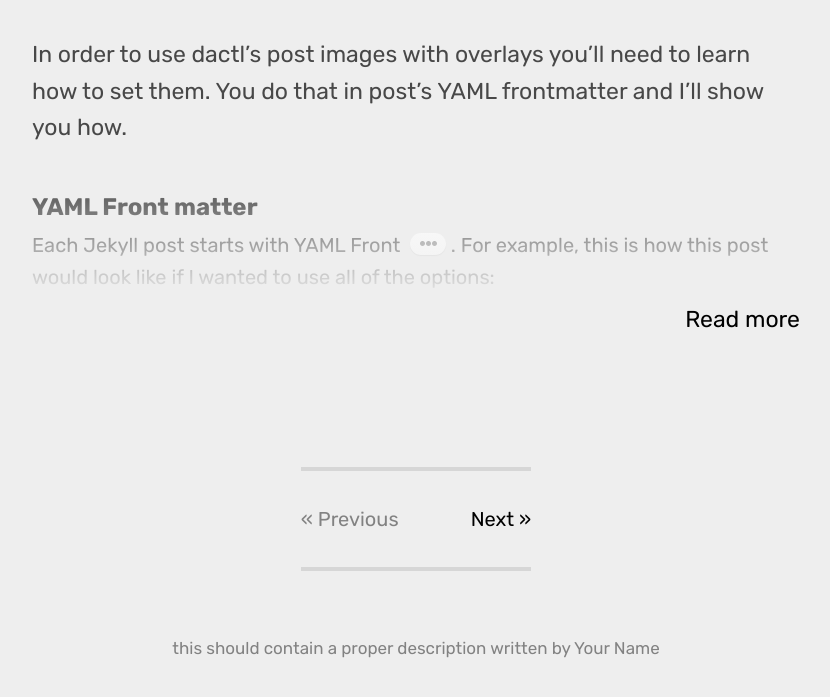
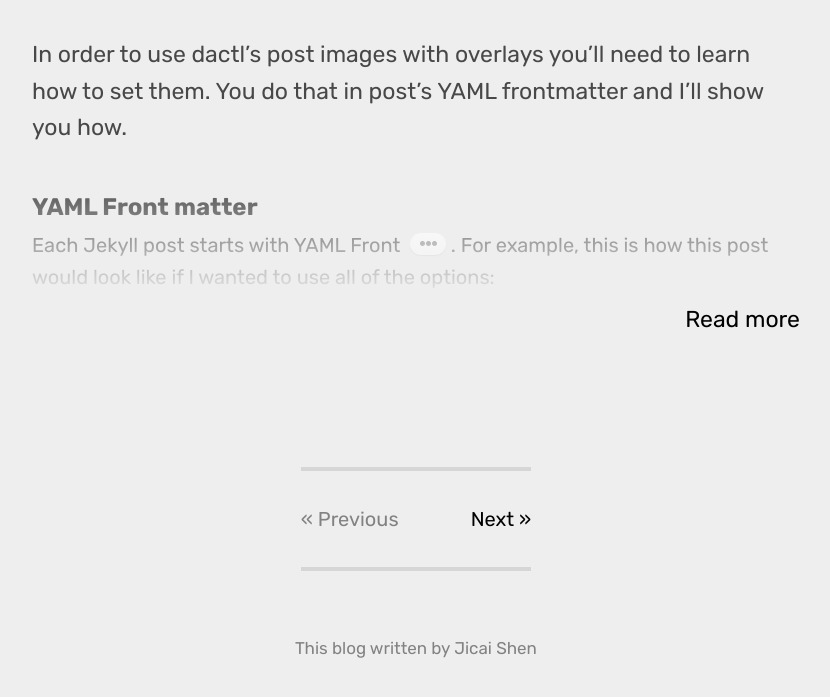
Before and after one commit to shenjicai/shenjicai.github.io, a Jekyll site: the page built from index.html, in a window 1280 px wide and 900 px high, scrolled down 3816 px, cut to the strip 173-870 px from the top of the window. Shown: the whole strip, without its empty margins (224-1054 px from the left). Built offline with Jekyll 4.4.1, drawn with Linux system fonts in a browser that asks for light colours; some web fonts are replaced; the list of posts is cut into pages by our own code; some of the changed text lies outside the part shown.

Commit message:
add some information

```diff
--- a/Gemfile
+++ b/Gemfile
@@ -8,6 +8,7 @@ group :jekyll_plugins do
   gem "jekyll-paginate"
   gem "jekyll-sitemap"
   gem "kramdown-parser-gfm"
+  gem 'jekyll-admin'
 end
 
 # Added at 2022-04-07 13:48:08 +0800 by jason\jicai:
--- a/_config.yml
+++ b/_config.yml
@@ -5,13 +5,14 @@ url                          : "" # the base hostname & protocol for your site
                                   # `http://<username>.github.io` - for GitHub
 
 blog:
-  title                      : Jicai blog
-  description                  : >
-                               this should contain a proper description
+  title                      : Jicai's blog
+  description                : This blog
+
+
 
 # Layout configuration
   logo_path                  : "assets/img/dactl.svg" # path to logo file
-  search_path                : # "yourgitusername.github.io"
+  search_path                : "https://shenjicai.github.io/archive/"
                                # needed for searchbox in archive page
   hero_layout                : true # turn on hero layout for blog and posts
   hero_placeholder           : "assets/img/generic_hero.jpg" # placeholder for hero image
@@ -26,13 +27,13 @@ blog:
 
 # Author info
 author:
-  fullname                  : Your Name
+  fullname                  : Jicai Shen
   rss                       : true # generate RSS feed and show it's icon in header
-  mail                      : your@email.com # change to your e-mail address
-  twitter                   : twitter-user-name
-  github                    : github-user-name
-  youtube                   : youtube-user-name
-  stackoverflow             : stackoverflow-user-name
+  mail                      : jaceshen7788@gmail.com # change to your e-mail address
+  twitter                   : jaceshen1
+  github                    : shenjicai
+  youtube                   : channel/UC8Sc3K7y9_-yndLG9HXRM2A
+  stackoverflow             : users/16424024/jason
   disqus                    : dactl # your disqus site name
   google_analytics          : # 'UA-XXXXXXXX-X'
   photo                     : "uploads/me2.png"
--- a/_includes/main/header.html
+++ b/_includes/main/header.html
@@ -1,4 +1,4 @@
-<header>
+  <header>
     <div class="menu">
       <div class="logo">
 
@@ -62,4 +62,4 @@
         </li>
       </ul>
     </div>
-</header>
+  </header>
```
Also changed, not shown: Gemfile.lock, _includes/main/head.html (line endings or trailing spaces).
